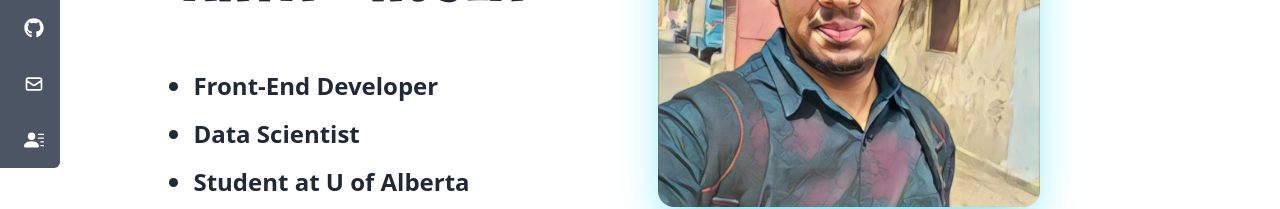
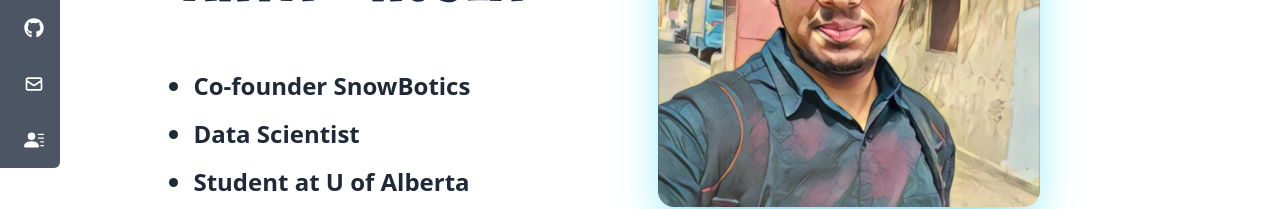
Before and after one commit to Aryan-Rusia-2/Portfolio-Aryan, a React (Create React App) app: page / in a window 1280 px wide. Shown: the part 264-473 px from the top of the page. Built offline with nearby package versions, Linux system fonts and the light colour scheme.

Commit message:
Update Home.jsx

```diff
--- a/src/components/Home.jsx
+++ b/src/components/Home.jsx
@@ -28,7 +28,7 @@ const Home = () => {
 
 
           <ul className="px-8 space-y-4 font-semibold p-4 list-disc  text-gray-800 dark:text-gray-200 text-2xl mb-10 mt-10">
-            <li className="hover:text-gray-900 dark:hover:text-white hover:scale-105 duration-200 cursor-pointer">Front-End Developer</li>
+            <li className="hover:text-gray-900 dark:hover:text-white hover:scale-105 duration-200 cursor-pointer">Co-founder SnowBotics</li>
             <li className="hover:text-gray-900 dark:hover:text-white hover:scale-105 duration-200 cursor-pointer">Data Scientist</li>
             <li className="hover:text-gray-900 dark:hover:text-white hover:scale-105 duration-200 cursor-pointer">Student at U of Alberta</li>
 
```
